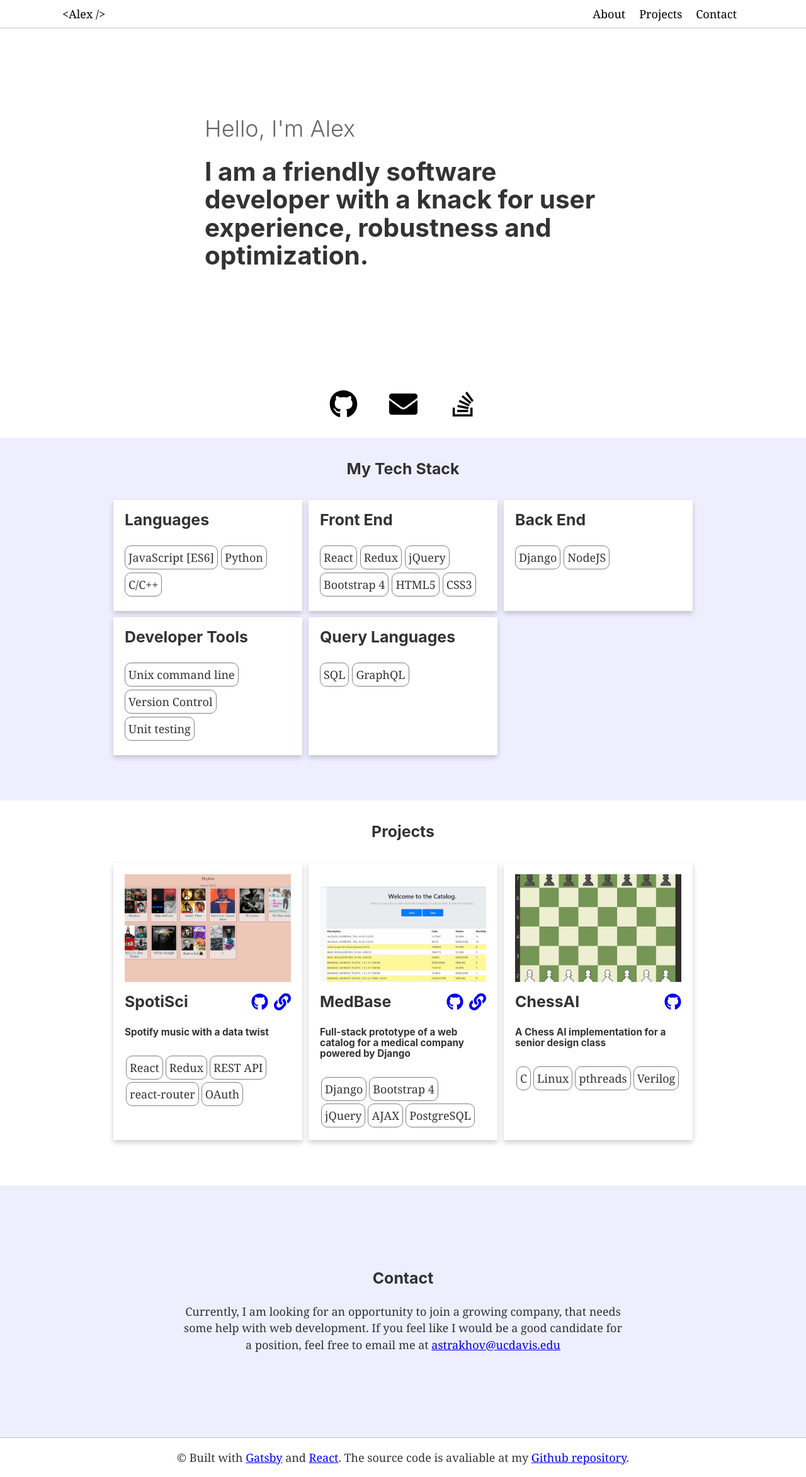
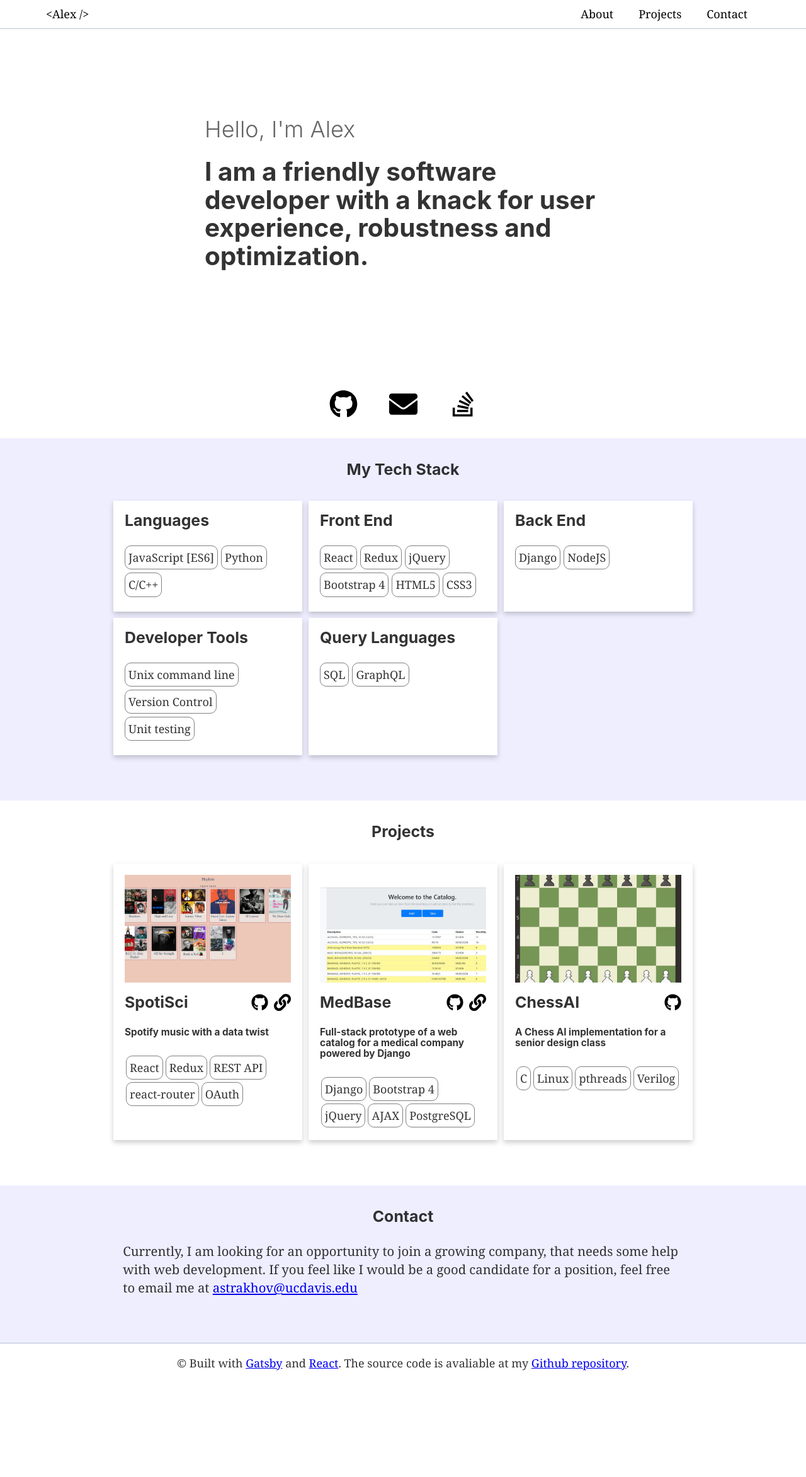
Before and after one commit to astrakho/portfolio, a Gatsby site: page / in a window 1280 px wide. Shown: the whole page at 63% size. After the commit the page ends 2195 px from the top, so only its background shows below. Built offline with nearby package versions, Linux system fonts and the light colour scheme; Gatsby itself is replaced by a stand-in of ours.

Commit message:
Updated header

```diff
--- a/package.json
+++ b/package.json
@@ -22,6 +22,7 @@
     "react-dom": "^16.8.5",
     "react-helmet": "^5.2.0",
     "react-icons": "^3.5.0",
+    "react-reveal": "^1.2.2",
     "styled-components": "^4.2.0"
   },
   "devDependencies": {
--- a/src/components/contact.js
+++ b/src/components/contact.js
@@ -5,17 +5,18 @@
   display: flex;
   width: 100%;
   padding-top: 2em;
-  min-height: 50vh;
   background: #efeeff;
-  padding-bottom: 2em;
+  padding-bottom: 4em;
   flex-direction: column;
-  justify-content: center;
+  justify-content: start;
   align-items: center;
 `
 
 const ContactContent = styled.div`
-  max-width: 700px;
-  text-align: center;
+  max-width: 930px;
+  padding: 0em 1em 0em 1em;
+  text-align: start;
+  font: 112.5%/1.45em georgia, serif;
 `
 
 class Contact extends Component {
--- a/src/components/header.js
+++ b/src/components/header.js
@@ -6,16 +6,20 @@
 import media from '../styles/media'
 
 const HeaderContainer = styled.header`
+
+  display: flex;
+  justify-content: center;
   background: white;
-  padding: 0px 90px;
   border-bottom: 1px solid #bac5d6;
-  ${media.desktop`padding: 0 40px;`};
-  ${media.tablet`padding: 0 25px;`};
+
 `
 
 const NavBar = styled.nav`
   display: flex;
   justify-content: space-between;
+  width: 90%;
+  max-width: 1280px;
+
 `
 
 const LogoLink = styled(Link)`
@@ -43,9 +47,16 @@
   font-weight: 500;
   line-height: 1.25;
   margin-right: 1em;
-  padding: 0;
+  padding: .5em;
   text-decoration: none;
   transition-property: color;
+
+  &:hover {
+    background-color: #efeeff;
+  }
+
+  ${media.phone`margin-right: 0em;`};
+
 `
 
 const sections = [
--- a/src/components/project.js
+++ b/src/components/project.js
@@ -36,7 +36,7 @@
   border: 1px solid gray;
   margin: 2px;
   border-radius: 10px;
-  &:hover::after {
+  &:hover::after{
     opacity: 1;
   }
 `
@@ -44,7 +44,8 @@
 const IconLink = styled.a`
   padding: 0px;
   margin-left: .5em;
-  svg {
+  color: black;
+  svg{
     width: 1.5em;
     height: 1.5em;
   }
--- a/src/components/projects.js
+++ b/src/components/projects.js
@@ -19,6 +19,7 @@
   grid-template-columns: repeat(3, 300px); /* 2 */
   grid-gap: 10px; /* 3 */
   justify-content: center; /* 4 */
+  padding: 0 1em 0 1em;
   margin-top: 2em;
 
   ${media.desktop`grid-template-columns: repeat(2, minmax(300px, 1fr));`};
--- a/src/components/skills.js
+++ b/src/components/skills.js
@@ -10,11 +10,11 @@
 `
 
 const SkillsGrid = styled.div`
-
   display: grid; /* 1 */
   grid-template-columns: repeat(3, 300px); /* 2 */
   grid-gap: 10px; /* 3 */
   justify-content: center; /* 4 */
+  padding: 0em 1em 0em 1em;
   margin-top: 2em;
 
   ${media.desktop`grid-template-columns: repeat(2, minmax(300px, 1fr));`};
```
Also changed, not shown: README.md, 1 other file.
